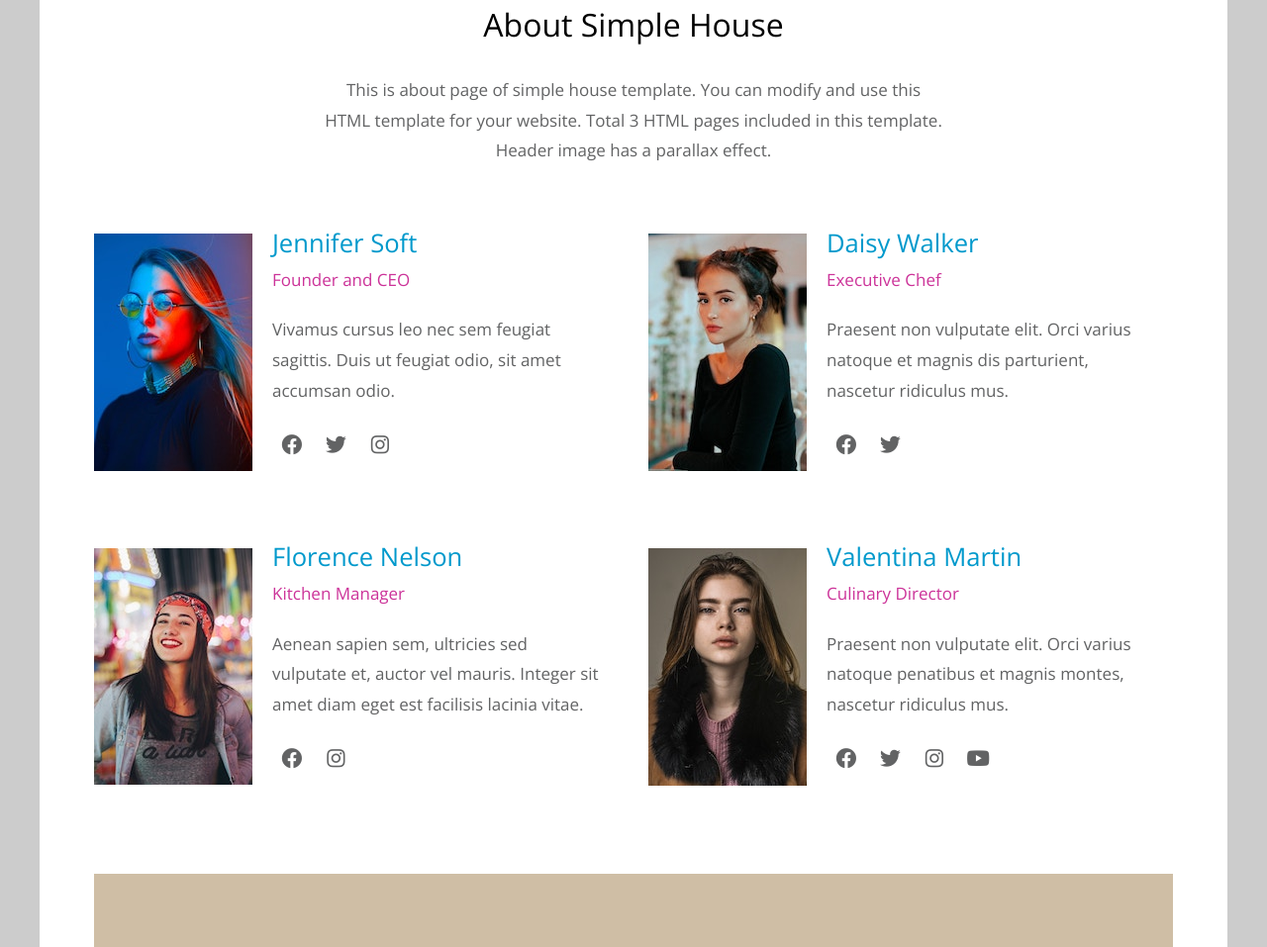
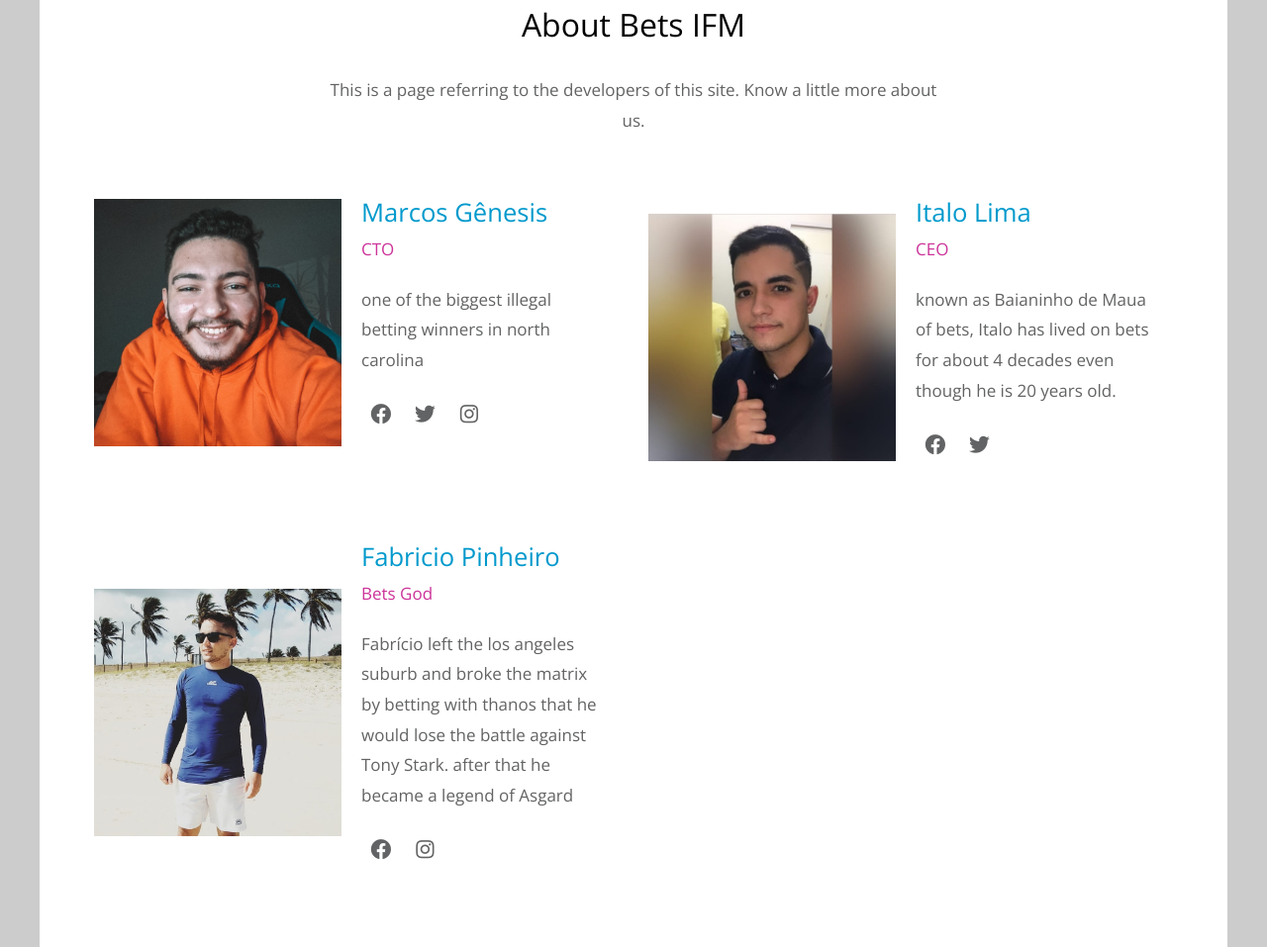
Before and after one commit to italolima04/italolima04.github.io, a plain HTML site: page about.html in a window 1280 px wide. Shown: the part 517-1474 px from the top of the page at 99% size. Drawn offline with nearby package versions, Linux system fonts and the light colour scheme.

Commit message:
fixing other issues

```diff
--- a/about.html
+++ b/about.html
@@ -27,10 +27,9 @@ https://templatemo.com/tm-539-simple-house
 				<div class="tm-header">
 					<div class="row tm-header-inner">
 						<div class="col-md-6 col-12">
-							<img src="img/simple-house-logo.png" alt="Logo" class="tm-site-logo" />
 							<div class="tm-site-text-box">
-								<h1 class="tm-site-title">Simple House</h1>
-								<h6 class="tm-site-description">new restaurant template</h6>
+								<h1 class="tm-site-title">Bets IFM</h1>
+								<h6 class="tm-site-description">The largest bookmaker in Europe</h6>
 							</div>
 						</div>
 						<nav class="col-md-6 col-12 tm-nav">
@@ -47,22 +46,21 @@ https://templatemo.com/tm-539-simple-house
 
 		<main>
 			<header class="row tm-welcome-section">
-				<h2 class="col-12 text-center tm-section-title">About Simple House</h2>
-				<p class="col-12 text-center">This is about page of simple house template.
-                You can modify and use this HTML template for your website. Total 3 HTML pages included in this template. Header image has a parallax effect.</p>
+				<h2 class="col-12 text-center tm-section-title">About Bets IFM </h2>
+				<p class="col-12 text-center">This is a page referring to the developers of this site. Know a little more about us.
+				</p>
 			</header>
 
 			<div class="tm-container-inner tm-persons">
 				<div class="row">
 					<article class="col-lg-6">
 						<figure class="tm-person">
-							<img src="img/about-01.jpg" alt="Image" class="img-fluid tm-person-img" />
+							<img src="img/marcos.jpg" width="250" alt="Image" class="img-fluid tm-person-img" />
 							<figcaption class="tm-person-description">
-								<h4 class="tm-person-name">Jennifer Soft</h4>
-								<p class="tm-person-title">Founder and CEO</p>
-								<p class="tm-person-about">Vivamus cursus leo nec sem feugiat sagittis.
-								Duis ut feugiat odio, sit amet accumsan
-								odio.</p>
+								<h4 class="tm-person-name">Marcos Gênesis</h4>
+								<p class="tm-person-title">CTO</p>
+								<p class="tm-person-about">one of the biggest illegal betting winners in north carolina
+								</p>
 								<div>
 									<a href="https://fb.com" class="tm-social-link"><i class="fab fa-facebook tm-social-icon"></i></a>
 									<a href="https://twitter.com" class="tm-social-link"><i class="fab fa-twitter tm-social-icon"></i></a>
@@ -73,12 +71,11 @@ https://templatemo.com/tm-539-simple-house
 					</article>
 					<article class="col-lg-6">
 						<figure class="tm-person">
-							<img src="img/about-02.jpg" alt="Image" class="img-fluid tm-person-img" />
+							<img src="img/italo.jpg"width="250" alt="Image" class="img-fluid tm-person-img" />
 							<figcaption class="tm-person-description">
-								<h4 class="tm-person-name">Daisy Walker</h4>
-								<p class="tm-person-title">Executive Chef</p>
-								<p class="tm-person-about">Praesent non vulputate elit. Orci varius
-								natoque et magnis dis parturient, nascetur ridiculus mus.</p>
+								<h4 class="tm-person-name">Italo Lima</h4>
+								<p class="tm-person-title">CEO</p>
+								<p class="tm-person-about">known as Baianinho de Maua of bets, Italo has lived on bets for about 4 decades even though he is 20 years old.</p>
 								<div>
 									<a href="https://fb.com" class="tm-social-link"><i class="fab fa-facebook tm-social-icon"></i></a>
 									<a href="https://twitter.com" class="tm-social-link"><i class="fab fa-twitter tm-social-icon"></i></a>
@@ -88,12 +85,12 @@ https://templatemo.com/tm-539-simple-house
 					</article>
 					<article class="col-lg-6">
 						<figure class="tm-person">
-							<img src="img/about-03.jpg" alt="Image" class="img-fluid tm-person-img" />
+							<img src="img/fabricio.jpg" width="250"alt="Image" class="img-fluid tm-person-img" />
 							<figcaption class="tm-person-description">
-								<h4 class="tm-person-name">Florence Nelson</h4>
-								<p class="tm-person-title">Kitchen Manager</p>
-								<p class="tm-person-about">Aenean sapien sem, ultricies sed vulputate
-								et, auctor vel mauris. Integer sit amet diam eget est facilisis lacinia vitae.</p>
+								<h4 class="tm-person-name">Fabricio Pinheiro</h4>
+								<p class="tm-person-title">Bets God</p>
+								<p class="tm-person-about">Fabrício left the los angeles suburb and broke the matrix by betting with thanos that he would lose the battle against Tony Stark. after that he became a legend of Asgard
+								</p>
 								<div>
 									<a href="https://fb.com" class="tm-social-link"><i class="fab fa-facebook tm-social-icon"></i></a>
 									<a href="https://instagram.com" class="tm-social-link"><i class="fab fa-instagram tm-social-icon"></i></a>
@@ -101,23 +98,7 @@ https://templatemo.com/tm-539-simple-house
 							</figcaption>
 						</figure>
 					</article>
-					<article class="col-lg-6">
-						<figure class="tm-person">
-							<img src="img/about-04.jpg" alt="Image" class="img-fluid tm-person-img" />
-							<figcaption class="tm-person-description">
-								<h4 class="tm-person-name">Valentina Martin</h4>
-								<p class="tm-person-title">Culinary Director</p>
-								<p class="tm-person-about">Praesent non vulputate elit. Orci varius
-								natoque penatibus et magnis montes, nascetur ridiculus mus.</p>
-								<div>
-									<a href="https://fb.com" class="tm-social-link"><i class="fab fa-facebook tm-social-icon"></i></a>
-									<a href="https://twitter.com" class="tm-social-link"><i class="fab fa-twitter tm-social-icon"></i></a>
-									<a href="https://instagram.com" class="tm-social-link"><i class="fab fa-instagram tm-social-icon"></i></a>
-									<a href="https://youtube.com" class="tm-social-link"><i class="fab fa-youtube tm-social-icon"></i></a>
-								</div>
-							</figcaption>
-						</figure>
-					</article>
+
 				</div>
 			</div>
 			<div class="tm-container-inner tm-featured-image">
@@ -134,40 +115,30 @@ https://templatemo.com/tm-539-simple-house
 					<div class="col-lg-4">
 						<div class="tm-feature">
 							<i class="fas fa-4x fa-pepper-hot tm-feature-icon"></i>
-							<p class="tm-feature-description">Donec sed orci fermentum, convallis lacus id, tempus elit. Sed eu neque accumsan, porttitor arcu a, interdum est. Donec in risus eu ante.</p>
+							<p class="tm-feature-description">The hottest bets you can only find here
+							</p>
 							<a href="index.html" class="tm-btn tm-btn-primary">Read More</a>
 						</div>
 					</div>
 					<div class="col-lg-4">
 						<div class="tm-feature">
 							<i class="fas fa-4x fa-seedling tm-feature-icon"></i>
-							<p class="tm-feature-description">Maecenas pretium rutrum molestie. Duis dignissim egestas turpis sit. Nam sed suscipit odio. Morbi in dolor finibus, consequat nisl eget.</p>
+							<p class="tm-feature-description">Plant a seed now in the best place to bet on the world.
+							</p>
 							<a href="index.html" class="tm-btn tm-btn-success">Read More</a>
 						</div>
 					</div>
 					<div class="col-lg-4">
 						<div class="tm-feature">
 							<i class="fas fa-4x fa-cocktail tm-feature-icon"></i>
-							<p class="tm-feature-description">Morbi in dolor finibus, consequat nisl eget, pretium nunc. Maecenas pretium rutrum molestie. Duis dignissim egestas turpis sit.</p>
+							<p class="tm-feature-description">Enjoy splendid results with your first bets
+							</p>
 							<a href="index.html" class="tm-btn tm-btn-danger">Read More</a>
 						</div>
 					</div>
 				</div>
 			</div>
-			<div class="tm-container-inner tm-history">
-				<div class="row">
-					<div class="col-12">
-						<div class="tm-history-inner">
-							<img src="img/about-06.jpg" alt="Image" class="img-fluid tm-history-img" />
-							<div class="tm-history-text">
-								<h4 class="tm-history-title">History of our restaurant</h4>
-								<p class="tm-mb-p">Sed ligula risus, interdum aliquet imperdiet sit amet, auctor sit amet justo. Maecenas posuere lorem id augue interdum vehicula. Praesent sed leo eget libero ultricies congue.</p>
-								<p>Redistributing this template as a downloadable ZIP file on any template collection site is strictly prohibited. You will need to <a href="https://templatemo.com/contact">contact TemplateMo</a> for additional permissions about our templates. Thank you.</p>
-							</div>
-						</div>
-					</div>
-				</div>
-			</div>
+
 		</main>
 
 		<footer class="tm-footer text-center">
```
Also changed, not shown: index.html (+0 -1 lines), img/fabricio.jpg (added), img/italo.jpg (added), img/marcos.jpg (added).
